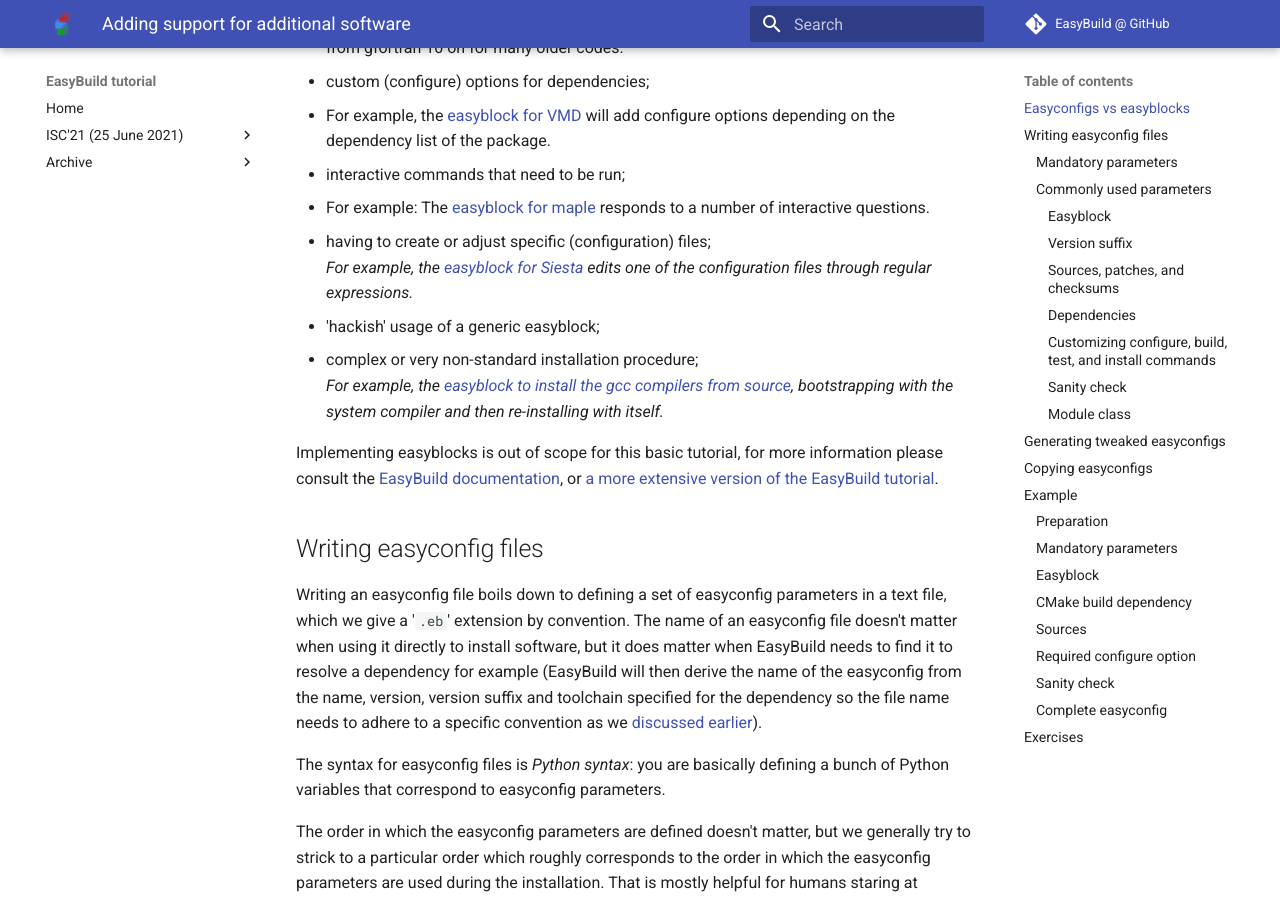
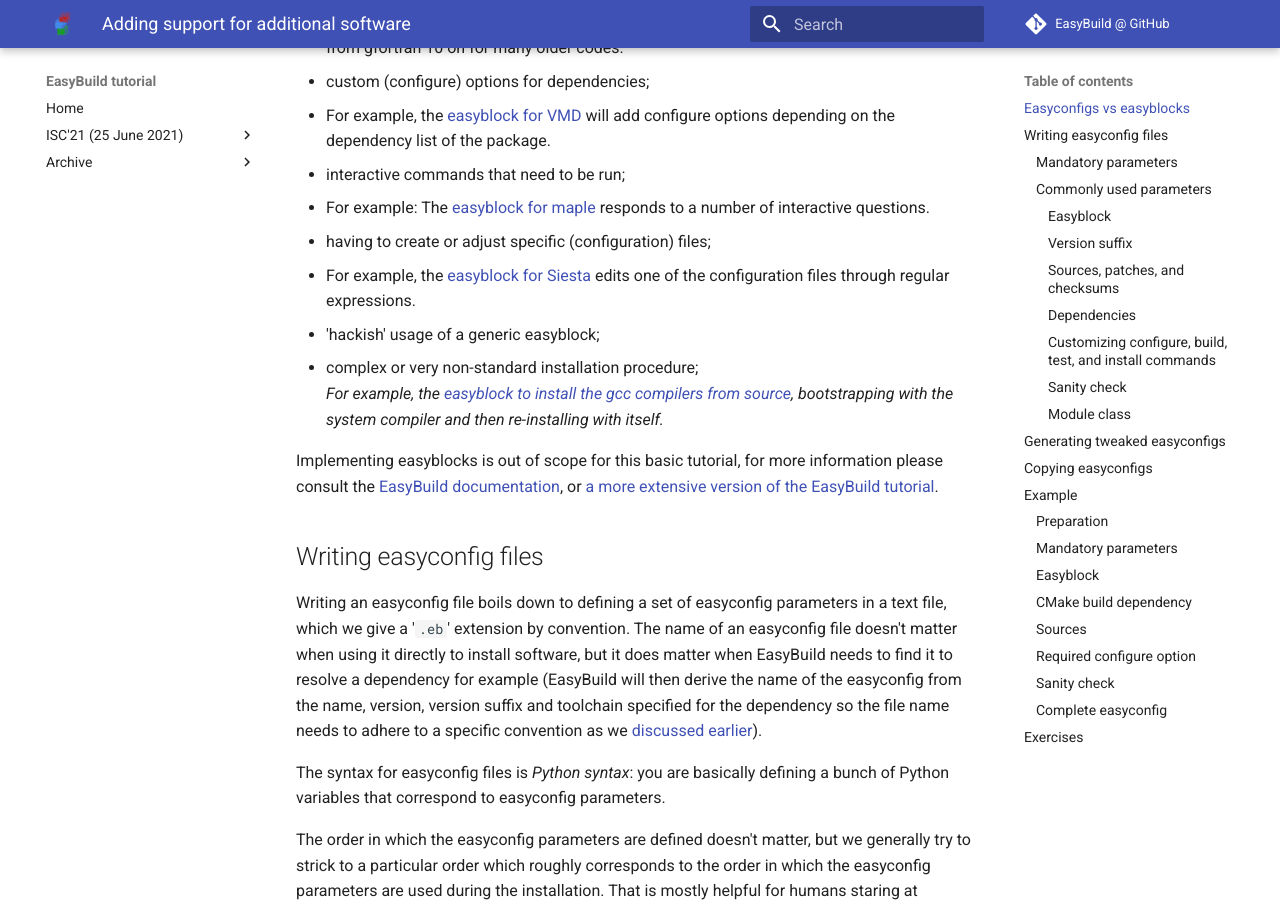
Before and after one commit to easybuilders/easybuild-tutorial, an MkDocs documentation site: the page built from docs/2022-isc22/adding_support_additional_software.md, in a window 1280 px wide and 900 px high, scrolled down 1155 px. Built offline with MkDocs 1.6.1 and Material for MkDocs 9.7.7, drawn with Linux system fonts in a browser that asks for light colours.

```diff
--- a/docs/2022-isc22/adding_support_additional_software.md
+++ b/docs/2022-isc22/adding_support_additional_software.md
@@ -49,8 +49,8 @@ Reasons to consider implementing a software-specific easyblock rather than using
   * For example: The [easyblock for maple](https://github.com/easybuilders/easybuild-easyblocks/blob/develop/easybuild/easyblocks/m/maple.py)
     responds to a number of interactive questions.
 * having to create or adjust specific (configuration) files;
-  *For example, the [easyblock for Siesta](https://github.com/easybuilders/easybuild-easyblocks/blob/develop/easybuild/easyblocks/s/siesta.py)
-  edits one of the configuration files through regular expressions.*
+  * For example, the [easyblock for Siesta](https://github.com/easybuilders/easybuild-easyblocks/blob/develop/easybuild/easyblocks/s/siesta.py)
+    edits one of the configuration files through regular expressions.
 * 'hackish' usage of a generic easyblock;
 * complex or very non-standard installation procedure;
   *For example, the [easyblock to install the gcc compilers from source](https://github.com/easybuilders/easybuild-easyblocks/blob/develop/easybuild/easyblocks/g/gcc.py),
```
